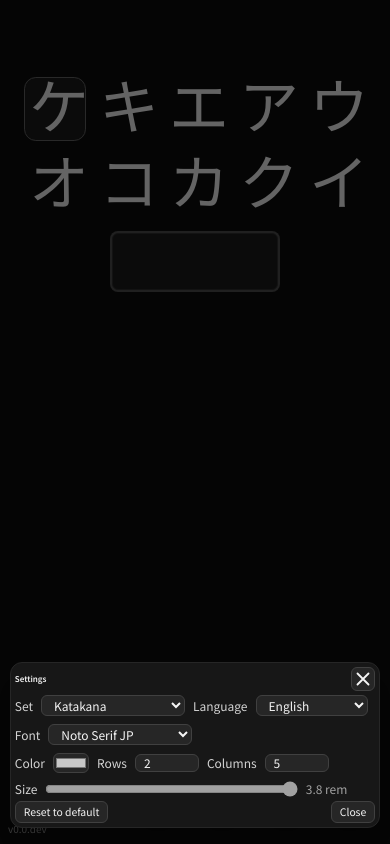
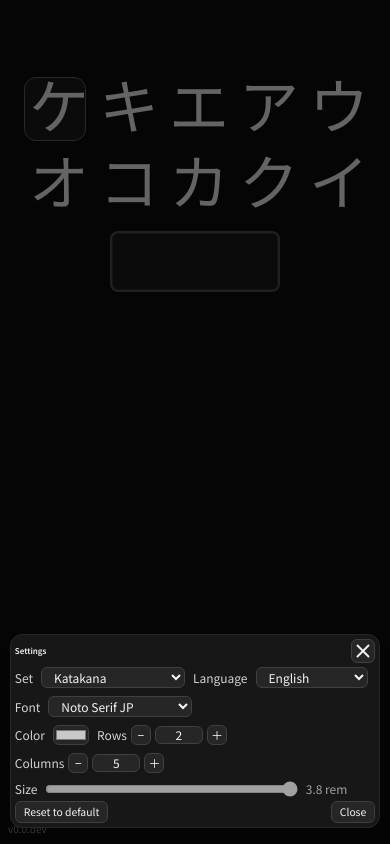
Before and after one commit to paltin/katakana, a React (Vite) app: page / in a window 390 px wide. Both pictures are taken after a click on the button 286 px from the left and 804 px from the top of the page. Built offline with nearby package versions, Linux system fonts and the light colour scheme; a web font is replaced by a local one.

Commit message:
feat(settings/mobile): replace numeric inputs with arrow steppers for Rows/Columns; readOnly + inputMode=none to avoid keyboard; support ArrowUp/ArrowDown keys

```diff
--- a/src/components/SettingsPanel.tsx
+++ b/src/components/SettingsPanel.tsx
@@ -95,26 +95,40 @@ export function SettingsPanel({ open, onClose }: Props) {
                 className="h-5 w-9 cursor-pointer rounded-md border border-neutral-700 bg-neutral-800 p-0"
               />
             </label>
-            <label className="flex items-center gap-2">
+            <div className="flex items-center gap-1">
               <span className="text-xs text-neutral-300">Rows</span>
+              <div className="inline-flex items-center gap-1">
+                <button type="button" aria-label="Decrease rows" className="h-5 w-5 rounded-md border border-neutral-700 bg-neutral-800 text-xs hover:bg-neutral-700"
+                  onClick={() => update({ rows: Math.max(1, settings.rows - 1) })}>−</button>
                 <input
-                type="number"
-                min={1}
+                  type="text"
+                  readOnly
+                  inputMode="none"
                   value={settings.rows}
-                onChange={(e) => update({ rows: Number(e.target.value) })}
-                className="w-16 rounded-md border border-neutral-700 bg-neutral-800 px-2 py-0 text-xs"
+                  className="w-12 text-center rounded-md border border-neutral-700 bg-neutral-800 px-2 py-0 text-xs select-none"
+                  onKeyDown={(e)=>{ if(e.key==='ArrowUp') { e.preventDefault(); update({ rows: settings.rows+1}); } if(e.key==='ArrowDown'){ e.preventDefault(); update({ rows: Math.max(1, settings.rows-1)}); } }}
                 />
-            </label>
-            <label className="flex items-center gap-2">
+                <button type="button" aria-label="Increase rows" className="h-5 w-5 rounded-md border border-neutral-700 bg-neutral-800 text-xs hover:bg-neutral-700"
+                  onClick={() => update({ rows: settings.rows + 1 })}>＋</button>
+              </div>
+            </div>
+            <div className="flex items-center gap-1">
               <span className="text-xs text-neutral-300">Columns</span>
+              <div className="inline-flex items-center gap-1">
+                <button type="button" aria-label="Decrease columns" className="h-5 w-5 rounded-md border border-neutral-700 bg-neutral-800 text-xs hover:bg-neutral-700"
+                  onClick={() => update({ cols: Math.max(1, settings.cols - 1) })}>−</button>
                 <input
-                type="number"
-                min={1}
+                  type="text"
+                  readOnly
+                  inputMode="none"
                   value={settings.cols}
-                onChange={(e) => update({ cols: Number(e.target.value) })}
-                className="w-16 rounded-md border border-neutral-700 bg-neutral-800 px-2 py-0 text-xs"
+                  className="w-12 text-center rounded-md border border-neutral-700 bg-neutral-800 px-2 py-0 text-xs select-none"
+                  onKeyDown={(e)=>{ if(e.key==='ArrowUp') { e.preventDefault(); update({ cols: settings.cols+1}); } if(e.key==='ArrowDown'){ e.preventDefault(); update({ cols: Math.max(1, settings.cols-1)}); } }}
                 />
-            </label>
+                <button type="button" aria-label="Increase columns" className="h-5 w-5 rounded-md border border-neutral-700 bg-neutral-800 text-xs hover:bg-neutral-700"
+                  onClick={() => update({ cols: settings.cols + 1 })}>＋</button>
+              </div>
+            </div>
           </div>
 
           <label className="flex items-center gap-2">
```
Lines whose indentation alone changed are shown as unchanged.
